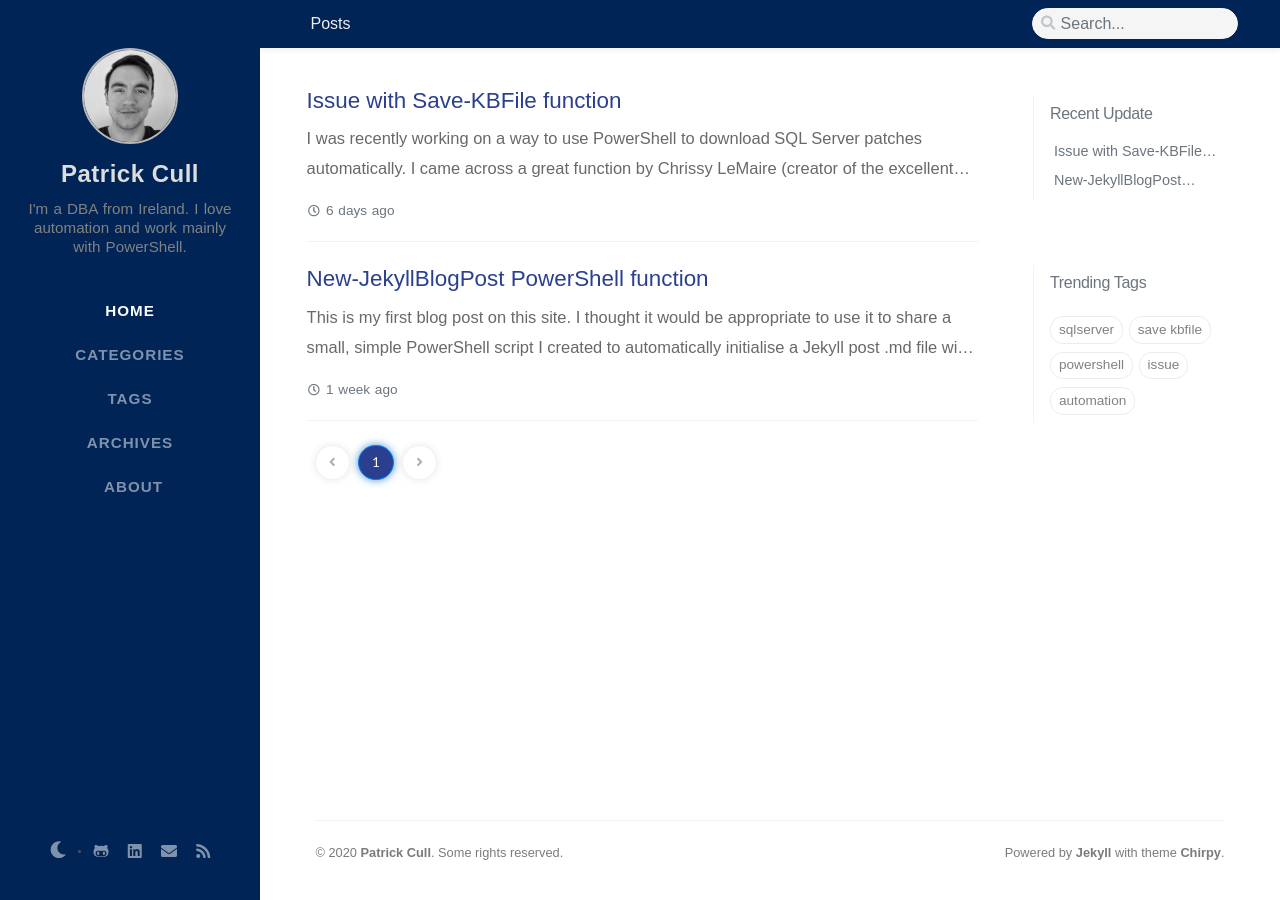
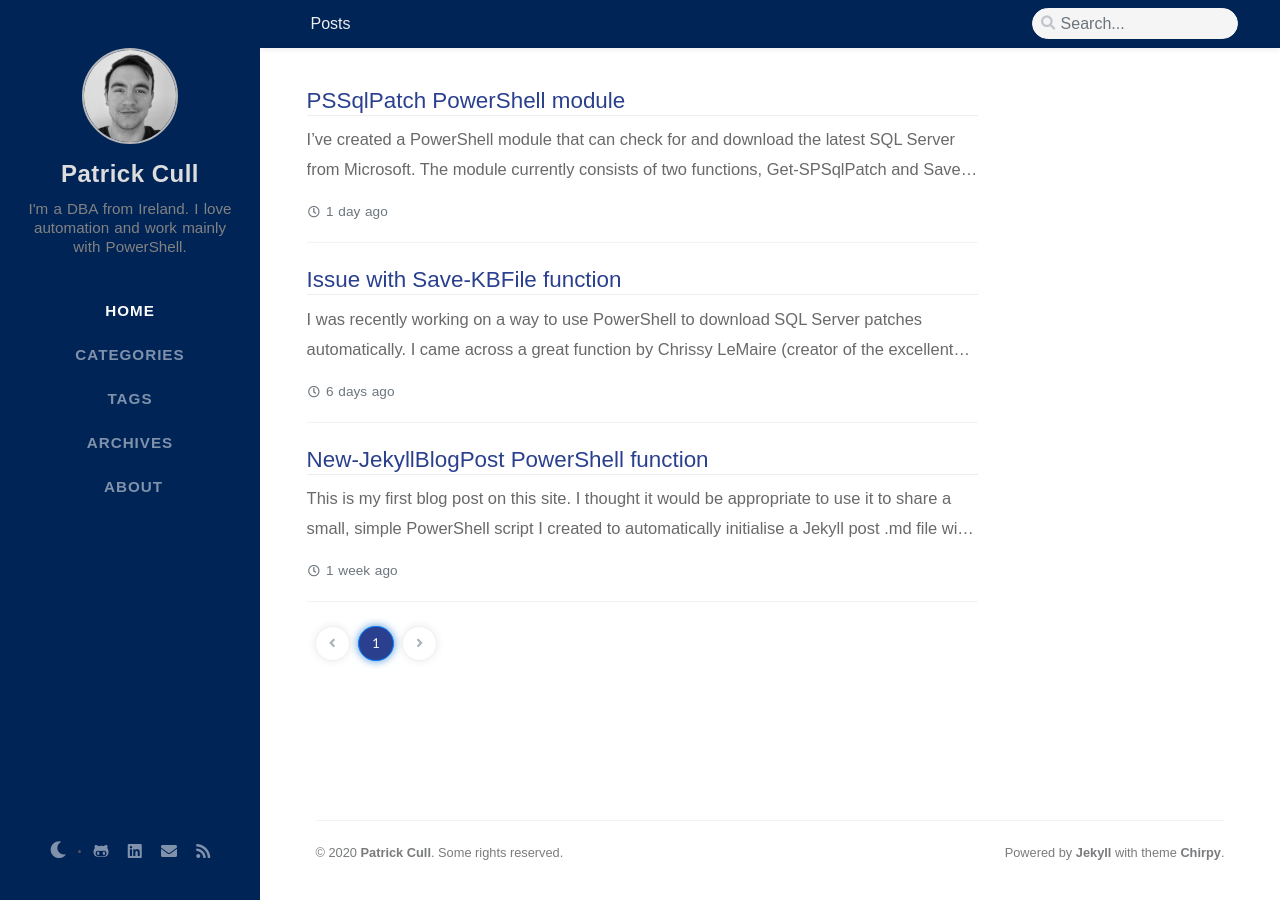
Before and after one commit to paddycull/paddycull.github.io, a Jekyll site: the page built from index.html, in a window 1280 px wide. Built offline with Jekyll 4.4.1, drawn with Linux system fonts in a browser that asks for light colours; nearby versions of some CDN libraries; some web fonts are replaced; the list of posts is cut into pages by our own code; comment, search, counter and statistics services are not loaded.

Commit message:
PSSqlPatch PowerShell module post
New blog post detailing my new PSSqlPatch module.

````diff
--- a/_data/label.yml
+++ b/_data/label.yml
@@ -6,7 +6,7 @@
 
 
 panel:
-  lastmod: "Recent Update"
+  lastmod: "Recently Updated"
   trending_tags: "Trending Tags"
   toc: "Contents"
 
--- a/_includes/panel.html
+++ b/_includes/panel.html
@@ -7,53 +7,6 @@
 -->
 
 <div id="panel-wrapper" class="col-xl-3 pl-2 topbar-down">
-
-  <div class="access">
-  {% assign lastmod_list = "" | split: "" %}
-  {% assign index = 0 %}
-
-  {% for post in site.posts %}
-    {% if post.seo.date_modified > post.date and post.seo.date_modified != nil %}
-      {% capture item %}
-        {{ post.seo.date_modified }}::{{ index }}
-      {% endcapture %}
-      {% assign lastmod_list = lastmod_list | push: item %}
-    {% endif %}
-    {% assign index = index | plus: 1 %}
-  {% endfor %}
-
-  {% if lastmod_list.size > 0 %}
-    <div id="access-lastmod" class="post">
-      <h3 data-toc-skip>
-        {{- site.data.label.panel.lastmod -}}
-      </h3>
-      <ul class="post-content pl-0 pb-1 ml-1 mt-2">
-    {% assign MAX_SIZE = 5 %}
-    {% assign sum = 0 %}
-    {% assign lastmod_list = lastmod_list | sort | reverse %}
-    {% for item in lastmod_list %}
-      {% assign index = item | split: "::" | last | plus: 0 %}
-      {% assign post = site.posts[index] %}
-        <li><a href="{{ post.url | prepend: site.baseurl }}">{{ post.title }}</a></li>
-      {% assign sum = sum | plus: 1 %}
-      {% if sum >= MAX_SIZE %}
-        {% break %}
-      {% endif %}
-    {% endfor %}
-      </ul>
-    </div><!-- #access-lastmod -->
-  {% endif %}
-
-    <div id="access-tags">
-      <h3 data-toc-skip>
-        {{- site.data.label.panel.trending_tags -}}
-      </h3>
-      <div class="d-flex flex-wrap mt-3 mb-1 mr-3">
-       {% include trending-tags.html %}
-      </div>
-    </div>
-
-  </div> <!-- .access -->
 
   {% if page.layout == 'post' and site.toc and page.toc %}
   <div id="toc-wrapper" class="pl-0 pr-4 mb-5">
--- /dev/null
+++ b/_posts/2020-03-25-PSSqlPatch PowerShell module.md
@@ -0,0 +1,90 @@
+---
+layout: post
+title: PSSqlPatch PowerShell module
+date: 2020-03-25 20:21:52
+categories: [PowerShell, SqlServer, Patching]
+tags: [powershell, sqlserver, patching]
+comments: true
+imgpath: /assets/img/posts/2020-03-25-PSSqlPatch_PowerShell_module
+---
+I've created a PowerShell module that can check for and download the latest SQL Server from Microsoft. The module currently consists of two functions, Get-SPSqlPatch and Save-SPSqlPatch. In this post I'll go through their usage and outputs. You can check and download the module from my Github <a href="https://github.com/paddycull/PSSqlPatch" target="_blank">here</a>.
+
+# Get-SPSqlPatch
+The Get-SPSqlPatch function accesses the Microsoft SQL patch page, which displays the latest patches available for each version of SQL Server. The website is <a href="https://technet.microsoft.com/en-us/library/ff803383.aspx" target="_blank">here</a>, so you can see what it looks like.
+
+The function uses an Invoke-WebRequest to access the site, and then parses the resulting HTML. It gets the first table on the site, which is the patch table, and then converts it into a PSObject. It divides up the useful details like the download URL into a separate property.
+
+## Usage
+The following will return the latest patches for all of the versions listed on the Microsoft website.
+```powershell
+Get-SPSqlPatch | Format-Table
+```
+The output of this command is;
+<img src="{{ page.imgpath }}/Get-SPSqlPatch_All.png">
+<span class="img-subheader">Get-SPSqlPatch result</span>
+
+
+You can also specify a specific version of SQL to search for;
+```powershell
+Get-SPSqlPatch -SqlVersion "2017"
+```
+The output of this command is;
+<img src="{{ page.imgpath }}/Get-SPSqlPatch_Single.png">
+<span class="img-subheader">Get-SPSqlPatch singluar result</span>
+
+
+# Save-SPSqlPatch
+This function uses the Get-SPSqlPatch function to check for the available patches, and then uses a handy function called "Save-KBFile" to download the file. I speak about the Save-KBFile and how I modified it in my other blog post <a href="/posts/Issue-with-Save-KBFile-function/" target="_blank">here</a>.
+
+The way this works is using the download links returned by Get-SPSqlPatch, which contains the KB number. The KB number is then passed to the Save-KBFile function which downloads the file to the given directory.
+
+## Folder structure
+The function downloads the files in a structured folder strucure. The structure is;
+* For versions that don't have Service Packs (2017 and newer)
+   * **$DownloadDirectory\\SQL $SqlVersion\Patches\\$CUNumber**
+* For versions that have Service Packs (2016 and older)
+    * **$DownloadDirectory\\SQL $SqlVersion\Patches\\$SPNumber\\$SPandCUName**
+
+## Usage
+Basic usage for this function is;
+```powershell
+Save-SPSqlPatch -SqlVersion "2017" -DownloadDirectory "C:\test\patches"
+```
+
+This will create the folder structure specifed above and place the latest patch it finds on the Microsoft page in that folder. The output and resulting folder structure is;
+<img src="{{ page.imgpath }}/DownloadSQL2017CU19.png">
+<span class="img-subheader">Downloading CU19 for SQL Server 2017</span>
+
+<img src="{{ page.imgpath }}/2017FolderStructure.png">
+<span class="img-subheader">Folder structure for SQL Server 2017</span>
+
+The function also returns the result in a PowerShell object, with attributes for version, CU and SP number, and download location. The SP attributes are blank as SQL Server 2017 does not have Service Packs.
+<img src="{{ page.imgpath }}/ObjectSQL2017CU19.png ">
+<span class="img-subheader">2017 Patch PSObject</span>
+
+
+
+If a SQL version which has Service packs is specifed, it will download the latest SP available as well as the latest CU. SP subfolders will be created as well. Example using 2016 is below;
+```powershell
+Save-SPSqlPatch -SqlVersion "2016" -DownloadDirectory "C:\test\patches"
+```
+Here it downloads the latest SP first and then the latest CU;
+<img src="{{ page.imgpath }}/2016SP2Download.png">
+<span class="img-subheader">Downloading SP2 for SQL Server 2016</span>
+
+<img src="{{ page.imgpath }}/2016SP2CUDownload.png">
+<span class="img-subheader">Downloading CU12 for SQL Server 2016</span>
+
+and the PSObject it returns;
+<img src="{{ page.imgpath }}/2016DownloadObjectResult.png">
+<span class="img-subheader">2016 Patches PSObject</span>
+
+And finally, the folder structure it creates. The SP is stored at the root of the SP folder, and a new folder to contain the CU is created within.
+<img src="{{ page.imgpath }}/2016FolderStructure.png">
+<span class="img-subheader">2016 Folder Structure</span>
+
+### PatchAge paramter
+There is also a PatchAge parameter for the function, which allows you to specify the minimum age of the patch before downloading it. This defaults to 0. I don't have screenshots for this, as the usage is very simple and I don't think they're needed.
+
+# End
+I have other functions to install the patches as well, which I will be adding to this module once I've tidied them up a bit. I'll update my Github repo and create a new blog post when I do. :slightly_smiling_face:
--- a/assets/css/main.scss
+++ b/assets/css/main.scss
@@ -1545,3 +1545,19 @@ table {
   margin-bottom: 0.2em !important;
   margin-left: 10px;
 }
+.img-subheader {
+  margin-right: auto;
+  margin-left: auto;
+  margin-top:-1.5rem;
+  text-align: center;
+  display: block;
+  font-style:italic;
+  font-size:0.8rem;
+}
+
+.post h1 {
+  border-bottom:1px solid rgba(0,0,0,0.07);
+}
+.post h2{
+  text-decoration:underline;
+}
````
Also changed, not shown: assets/img/posts/2020-03-25-PSSqlPatch_PowerShell_module/2016DownloadObjectResult.png (added), assets/img/posts/2020-03-25-PSSqlPatch_PowerShell_module/2016FolderStructure.png (added), assets/img/posts/2020-03-25-PSSqlPatch_PowerShell_module/2016SP2CUDownload.png (added), assets/img/posts/2020-03-25-PSSqlPatch_PowerShell_module/2016SP2Download.png (added), assets/img/posts/2020-03-25-PSSqlPatch_PowerShell_module/2017FolderStructure.png (added), assets/img/posts/2020-03-25-PSSqlPatch_PowerShell_module/2020-03-23 17_37_15-Windows PowerShell ISE.png (added), assets/img/posts/2020-03-25-PSSqlPatch_PowerShell_module/DownloadSQL2017CU19.png (added), assets/img/posts/2020-03-25-PSSqlPatch_PowerShell_module/Get-SPSqlPatch_All.png (added), assets/img/posts/2020-03-25-PSSqlPatch_PowerShell_module/Get-SPSqlPatch_Single.png (added), assets/img/posts/2020-03-25-PSSqlPatch_PowerShell_module/ObjectSQL2017CU19.png (added).
